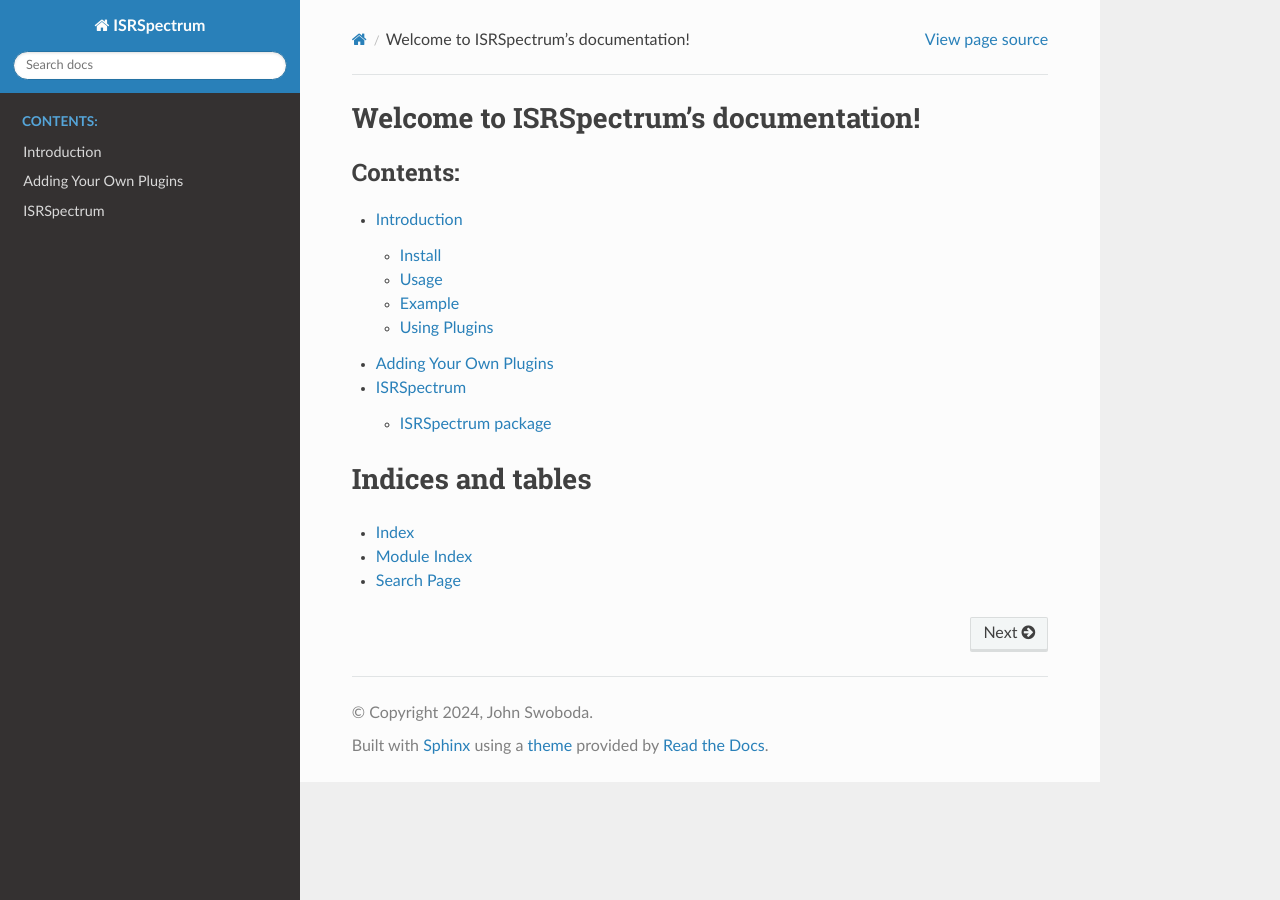
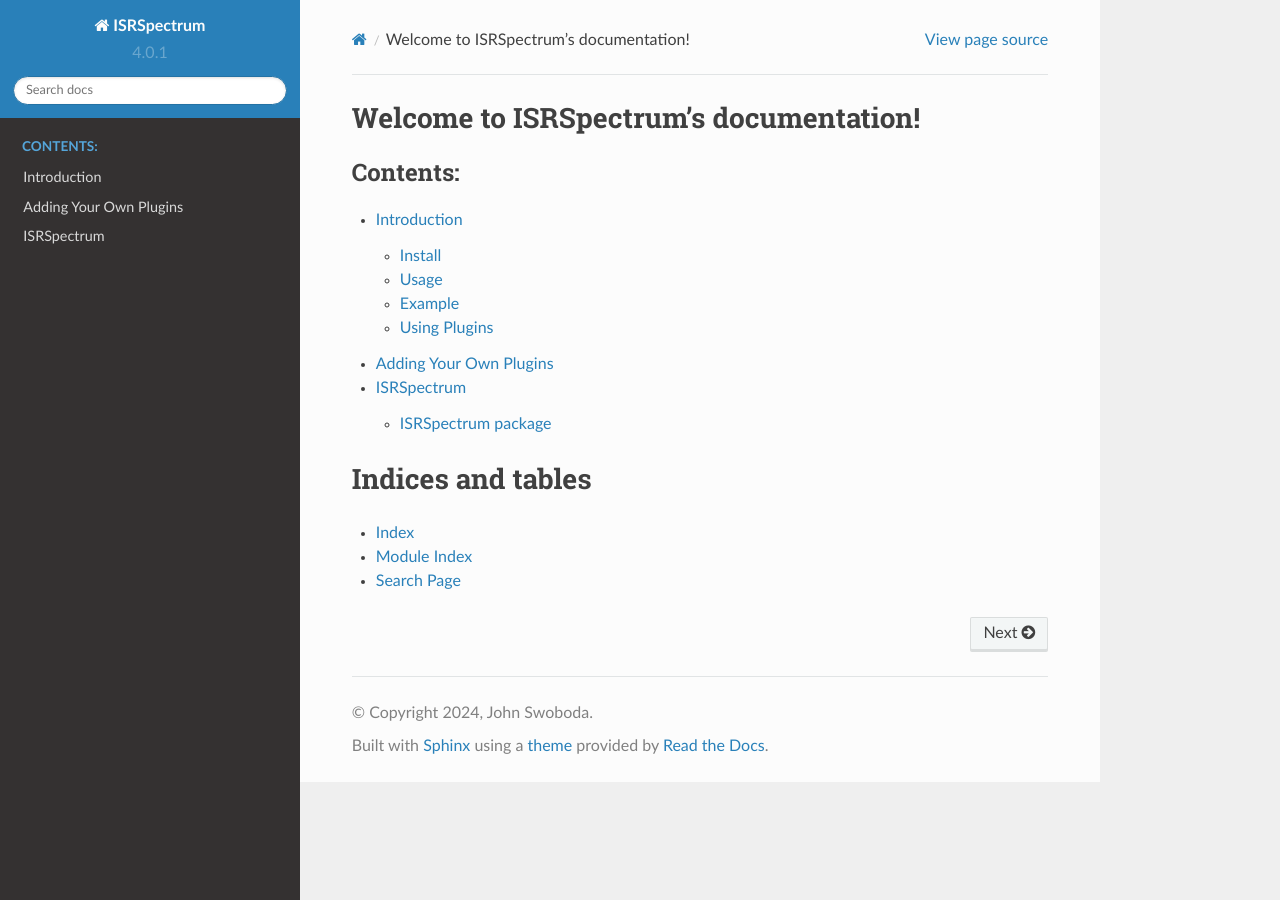
Before and after one commit to jswoboda/ISRSpectrum, a Sphinx documentation site: the page built from docs/source/index.rst, in a window 1280 px wide. Built offline with Sphinx 7.4.7 and the Read the Docs theme 2.0.0, drawn with Linux system fonts in a browser that asks for light colours.

```diff
--- a/docs/source/conf.py
+++ b/docs/source/conf.py
@@ -22,8 +22,9 @@
 author = 'John Swoboda'
 
 # The full version, including alpha/beta/rc tags
-release = '3.2.2'
+release = '4.0.1'
 
+version = '4.0.1'
 
 # -- General configuration ---------------------------------------------------
 
```
Also changed, not shown: 5 other files.
